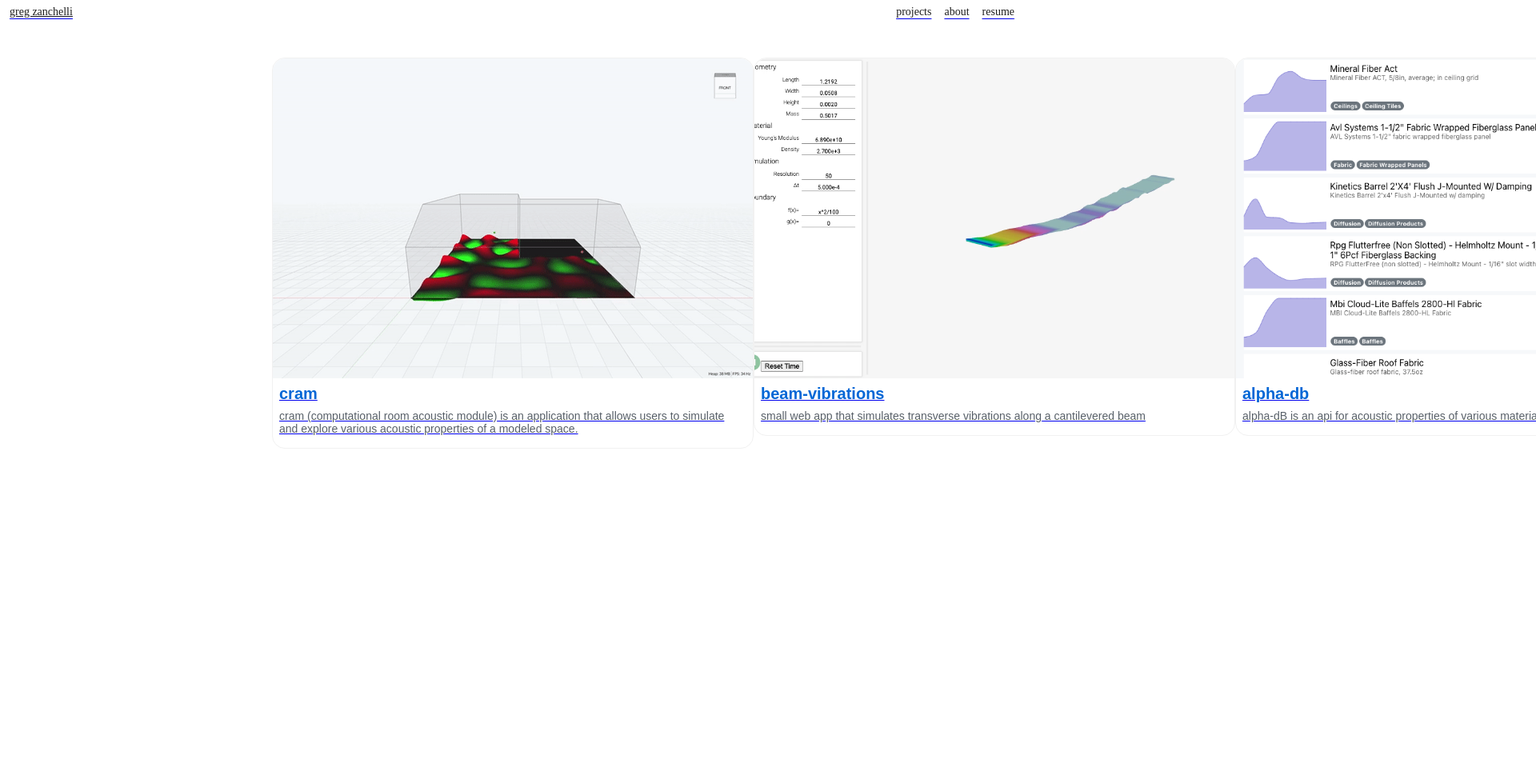
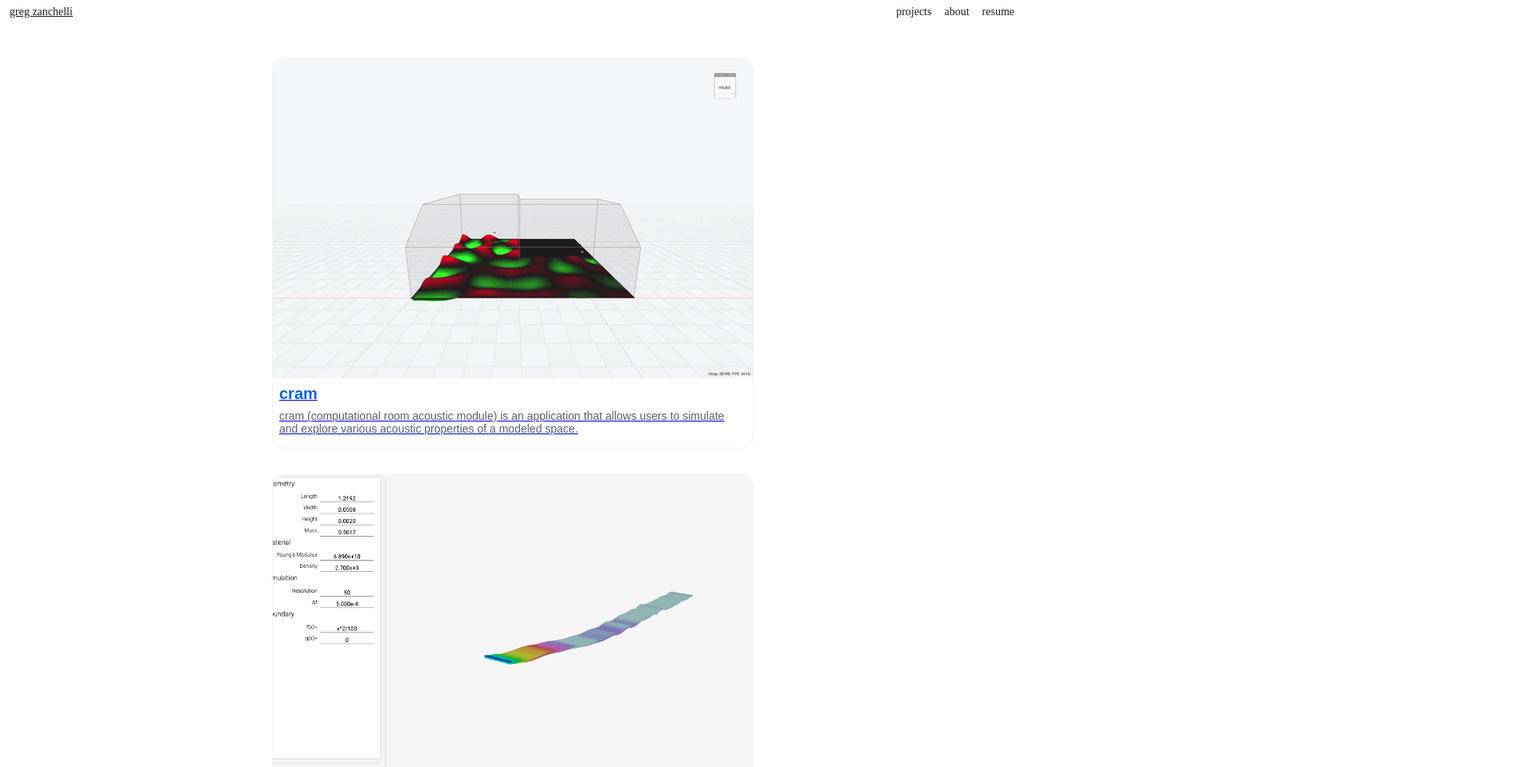
Before and after one commit to gregzanch/gregzan.ch, a Next.js app: page / in a window 1280 px wide. Shown: the top 959 px of the page at 80% size, 1920 px wide, since content can reach past the window. Before the commit the page ends 800 px from the top, so only its background shows below. Built offline with nearby package versions, Linux system fonts and the light colour scheme; a web font is replaced by a local one.

Commit message:
Update styles

```diff
--- a/components/Nav.tsx
+++ b/components/Nav.tsx
@@ -21,7 +21,7 @@ const ListItem = styled.li`
   display: inline;
 `;
 
-const LinkItem = styled.a`
+const LinkItem = styled.span`
   font-family: "Inter var";
   font-size: 14px;
   line-height: 100%;
@@ -50,7 +50,7 @@ type NavLinkProps = {
 const NavLink = ({ href, as, title, isCurrentPage }: NavLinkProps) => {
   return (
     <ListItem>
-      <Link href={href} as={as || href} passHref>
+      <Link href={href} as={as || href} passHref style={{ textDecoration: "none" }}>
         <LinkItem
           style={{
             textDecoration: isCurrentPage ? "underline" : "none",
@@ -67,7 +67,7 @@ const NavLink = ({ href, as, title, isCurrentPage }: NavLinkProps) => {
 const MainLink = ({ href, as, title, isCurrentPage }: NavLinkProps) => {
   return (
     <ListItem>
-      <Link href={href} as={as || href} passHref>
+      <Link href={href} as={as || href} passHref style={{ textDecoration: "none" }}>
         <LinkItem
           style={{
             textDecoration: isCurrentPage ? "underline" : "none",
--- a/components/RepoCard.tsx
+++ b/components/RepoCard.tsx
@@ -1,4 +1,3 @@
-import { Repository } from "types/github-api";
 import styled from "styled-components";
 import Link from "next/link";
 
@@ -18,12 +17,6 @@ const RepoCardContainer = styled.div`
   border-radius: 16px;
 `;
 
-const LightText = styled.p`
-  color: var(--color-text-secondary);
-  margin: 0;
-  font-size: 10pt;
-`;
-
 const Description = styled.p`
   color: var(--color-text-secondary);
   margin: 8px 0px;
@@ -37,7 +30,7 @@ const RepoTitle = styled.h4`
   margin-bottom: 8px;
 `;
 
-const LinkElement = styled.a`
+const LinkElement = styled.span`
   color: var(--color-text-link);
   text-decoration: none;
   :hover {
@@ -60,7 +53,7 @@ const RepoInfo = styled.div`
   border-bottom-left-radius: 16px;
 `;
 
-const ImageContainer = styled.a`
+const ImageContainer = styled.span`
   border-top-right-radius: 16px;
   border-top-left-radius: 16px;
   max-height: 400px;
--- a/pages/index.tsx
+++ b/pages/index.tsx
@@ -1,6 +1,3 @@
-import SVGBlob from "components/SVGBlob";
-import Image from "next/image";
-
 import Nav from "../components/Nav";
 import styled from "styled-components";
 import { RepoCard } from "components/RepoCard";
@@ -13,7 +10,6 @@ const GridContainer = styled.div`
   /* margin-left: 10%; */
   max-width: 600px;
   display: grid;
-  grid-template-columns: repeat(6, 1fr);
   grid-auto-flow: dense;
   row-gap: 2em;
   margin-bottom: 2em;
@@ -33,8 +29,6 @@ const GridContainer = styled.div`
     width: min-content;
   }
 `;
-
-
 
 const Index = () => {
   return (
```
